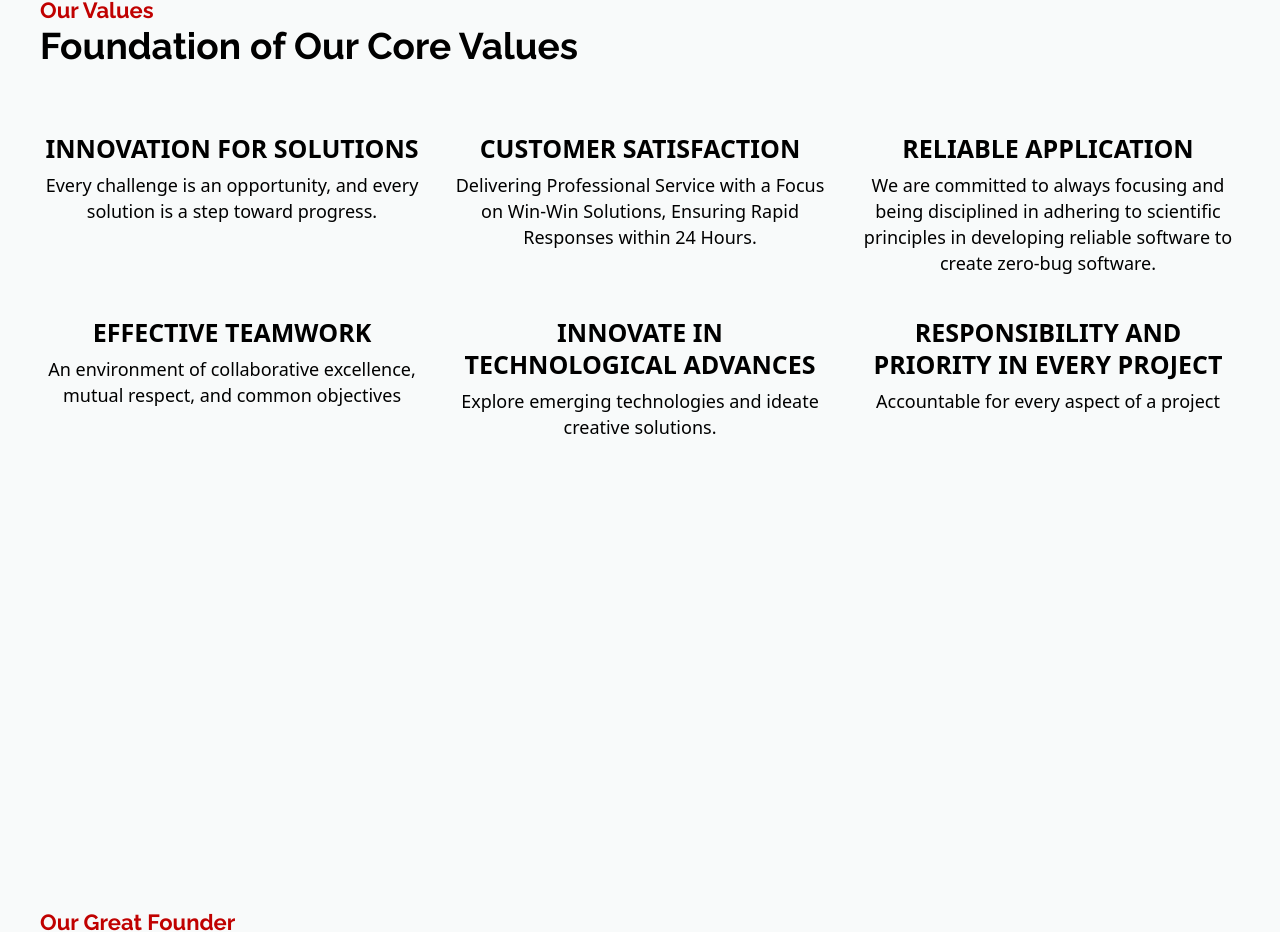
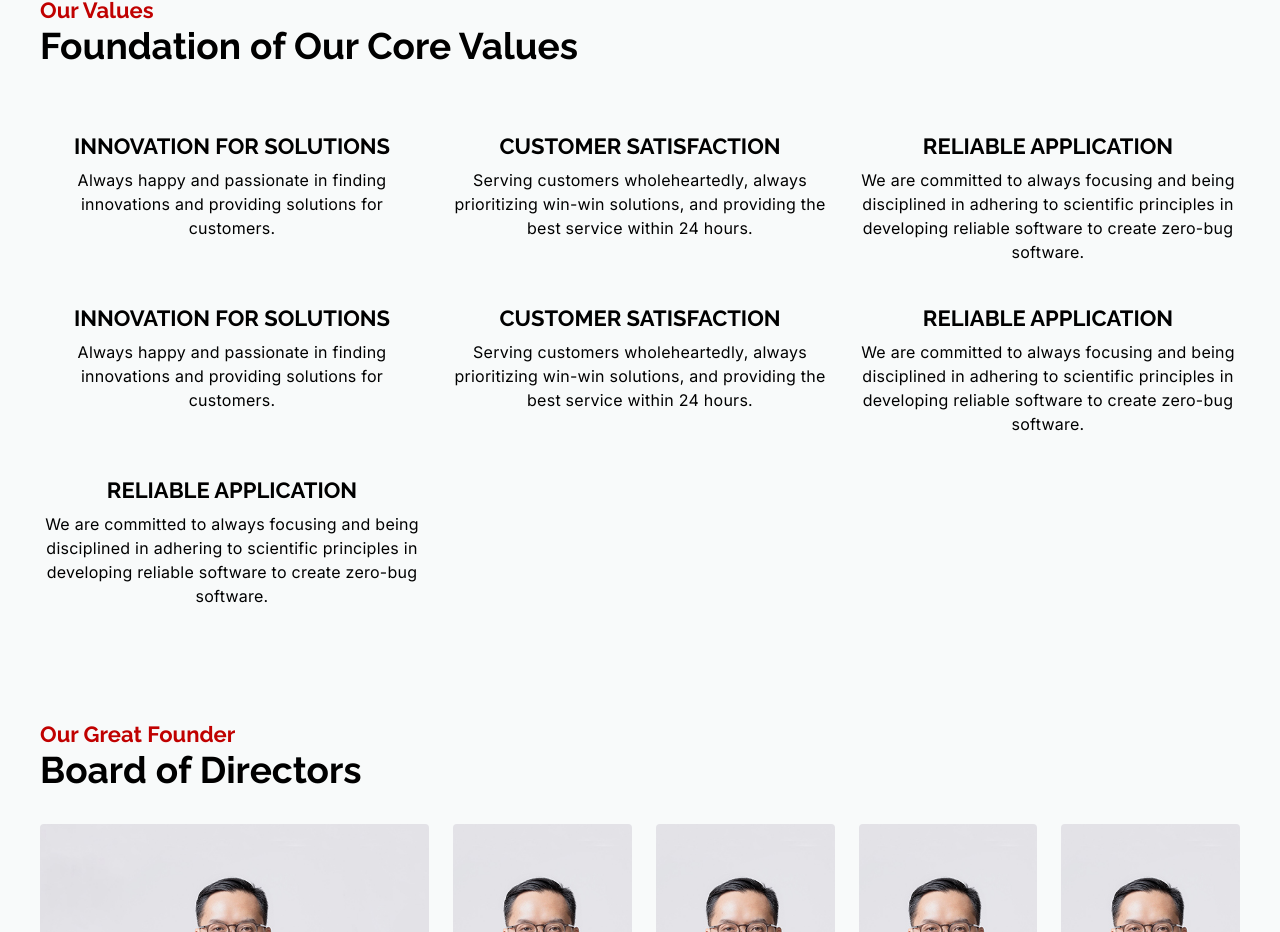
Before and after one commit to luqmanamirullah/web-neuron, a Next.js app in the folder frontend/: page /about in a window 1280 px wide. Shown: the part 2935-3867 px from the top of the page. Built offline with nearby package versions, Linux system fonts and the light colour scheme.

Commit message:
feat: values data map

```diff
--- a/frontend/components/about/values.tsx
+++ b/frontend/components/about/values.tsx
@@ -1,75 +1,28 @@
 import React from 'react';
 import Heading from '../heading';
+import { valueData } from '@/data/values';
 
-type Props = {};
-
-const Values = (props: Props) => {
+const Values = () => {
   return (
-    <section className="h-screen mx-10 mt-[120px] flex flex-col gap-16">
+    <section className="h-fit md:mx-xl xs:mx-xs mt-[7.5rem] flex flex-col md:gap-16 xs:gap-8">
       <Heading
         darkBg={false}
         heading={'Foundation of Our Core Values'}
         subheading={'Our Values'}
       />
-      <ul className="w-full grid grid-cols-3 gap-x-6 gap-y-10">
-        <li>
-          <h5 className="text-[25px] font-bold leading-[32px] text-center mb-2">
-            INNOVATION FOR SOLUTIONS
-          </h5>
-          <p className="text-[18px] font-normal leading-[26px] text-center">
-            Every challenge is an opportunity, and every solution is a step
-            toward progress.
-          </p>
-        </li>
-
-        <li>
-          <h5 className="text-[25px] font-bold leading-[32px] text-center mb-2">
-            CUSTOMER SATISFACTION
-          </h5>
-          <p className="text-[18px] font-normal leading-[26px] text-center">
-            Delivering Professional Service with a Focus on Win-Win Solutions,
-            Ensuring Rapid Responses within 24 Hours.
-          </p>
-        </li>
-
-        <li>
-          <h5 className="text-[25px] font-bold leading-[32px] text-center mb-2">
-            RELIABLE APPLICATION
-          </h5>
-          <p className="text-[18px] font-normal leading-[26px] text-center">
-            We are committed to always focusing and being disciplined in
-            adhering to scientific principles in developing reliable software to
-            create zero-bug software.
-          </p>
-        </li>
-
-        <li>
-          <h5 className="text-[25px] font-bold leading-[32px] text-center mb-2">
-            EFFECTIVE TEAMWORK
-          </h5>
-          <p className="text-[18px] font-normal leading-[26px] text-center">
-            An environment of collaborative excellence, mutual respect, and
-            common objectives
-          </p>
-        </li>
-
-        <li>
-          <h5 className="text-[25px] font-bold leading-[32px] text-center mb-2">
-            INNOVATE IN TECHNOLOGICAL ADVANCES
-          </h5>
-          <p className="text-[18px] font-normal leading-[26px] text-center">
-            Explore emerging technologies and ideate creative solutions.
-          </p>
-        </li>
-
-        <li>
-          <h5 className="text-[25px] font-bold leading-[32px] text-center mb-2">
-            RESPONSIBILITY AND PRIORITY IN EVERY PROJECT
-          </h5>
-          <p className="text-[18px] font-normal leading-[26px] text-center">
-            Accountable for every aspect of a project
-          </p>
-        </li>
+      <ul className="w-full grid md:grid-cols-3 xs:grid-cols-1 md:gap-x-6 xs:gap-x-0 gap-y-10">
+        {valueData.map((item) => {
+          return (
+            <li>
+              <h5 className="md:text-desktop-title xs:text-mobile-title font-bold text-center md:mb-2 xs:mb-1">
+                {item.title}
+              </h5>
+              <p className="md:text-desktop-body xs:text-mobile-body font-normal text-center">
+                {item.desc}
+              </p>
+            </li>
+          );
+        })}
       </ul>
     </section>
   );
--- /dev/null
+++ b/frontend/data/values.ts
@@ -0,0 +1,40 @@
+interface Value {
+  title: string;
+  desc: string;
+}
+
+export const valueData: Value[] = [
+  {
+    title: 'INNOVATION FOR SOLUTIONS',
+    desc: 'Always happy and passionate in finding innovations and providing solutions for customers.',
+  },
+
+  {
+    title: 'CUSTOMER SATISFACTION',
+    desc: 'Serving customers wholeheartedly, always prioritizing win-win solutions, and providing the best service within 24 hours.',
+  },
+
+  {
+    title: 'RELIABLE APPLICATION',
+    desc: 'We are committed to always focusing and being disciplined in adhering to scientific principles in developing reliable software to create zero-bug software.',
+  },
+
+  {
+    title: 'INNOVATION FOR SOLUTIONS',
+    desc: 'Always happy and passionate in finding innovations and providing solutions for customers.',
+  },
+
+  {
+    title: 'CUSTOMER SATISFACTION',
+    desc: 'Serving customers wholeheartedly, always prioritizing win-win solutions, and providing the best service within 24 hours.',
+  },
+
+  {
+    title: 'RELIABLE APPLICATION',
+    desc: 'We are committed to always focusing and being disciplined in adhering to scientific principles in developing reliable software to create zero-bug software.',
+  },
+  {
+    title: 'RELIABLE APPLICATION',
+    desc: 'We are committed to always focusing and being disciplined in adhering to scientific principles in developing reliable software to create zero-bug software.',
+  },
+];
```
